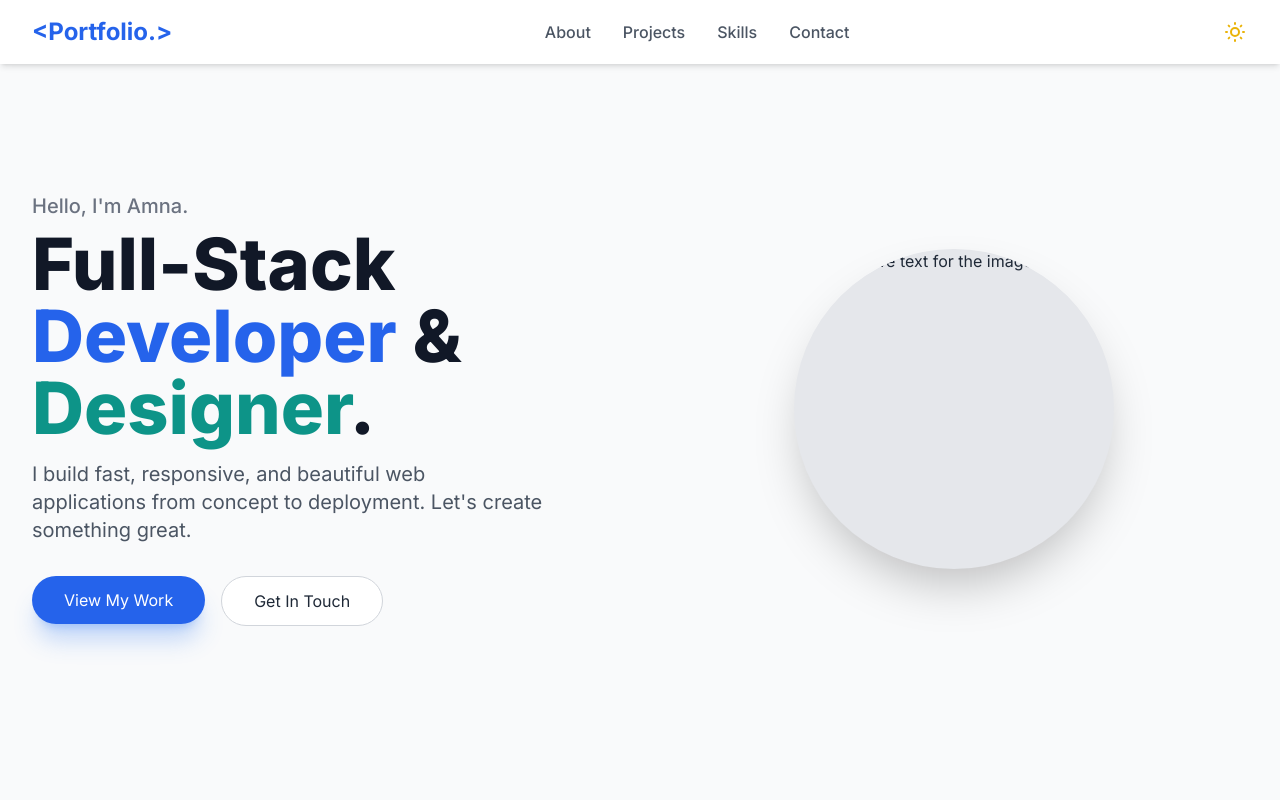
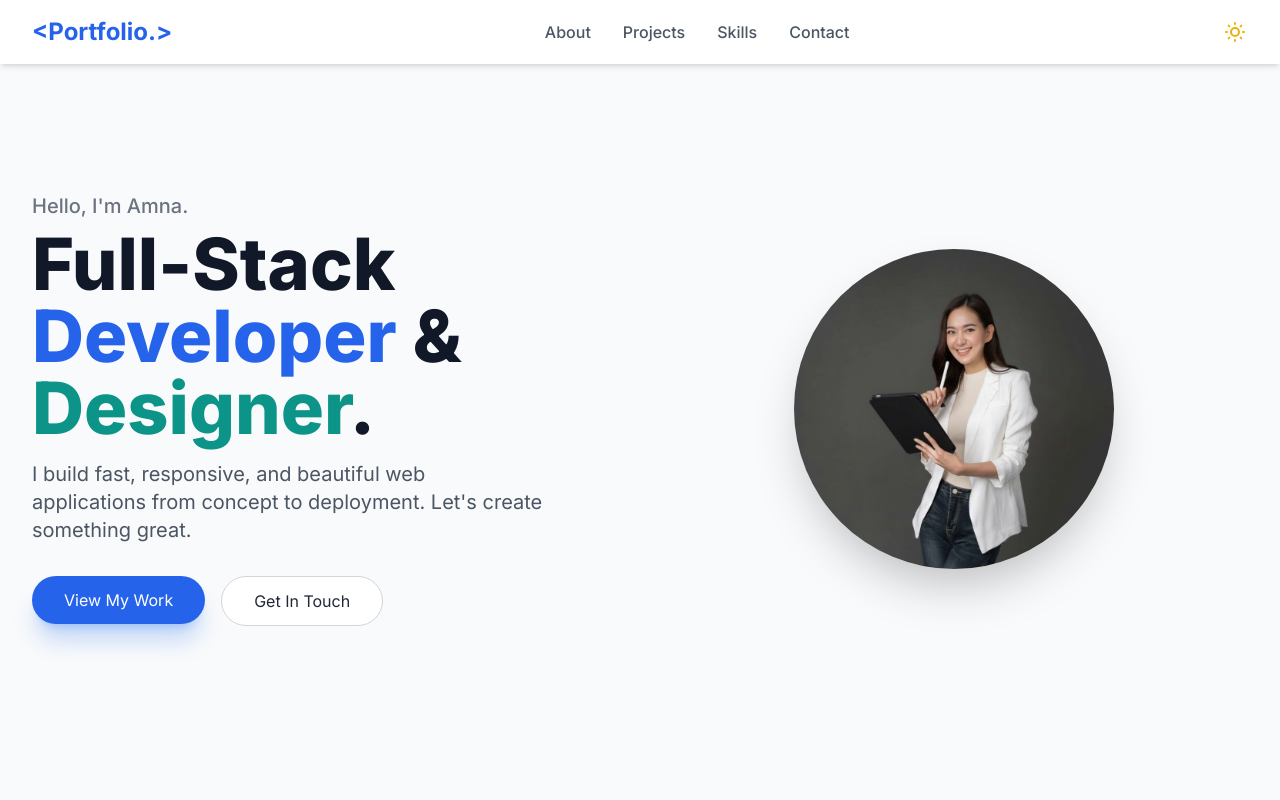
Before and after one commit to Amna-Aziz/My-Portfolio, a plain HTML site: page index.html in a window 1280 px wide. Shown: the top 800 px of the page. Drawn offline with nearby package versions, Linux system fonts and the light colour scheme.

Commit message:
Update index.html

```diff
--- a/index.html
+++ b/index.html
@@ -229,7 +229,7 @@
 
         <span class="w-full h-full block overflow-hidden rounded-full">
             <img
-                src="g.jpg"
+                src="g.png"
                 alt="Descriptive text for the image"
                 class="w-full h-full object-cover"
             />
```
